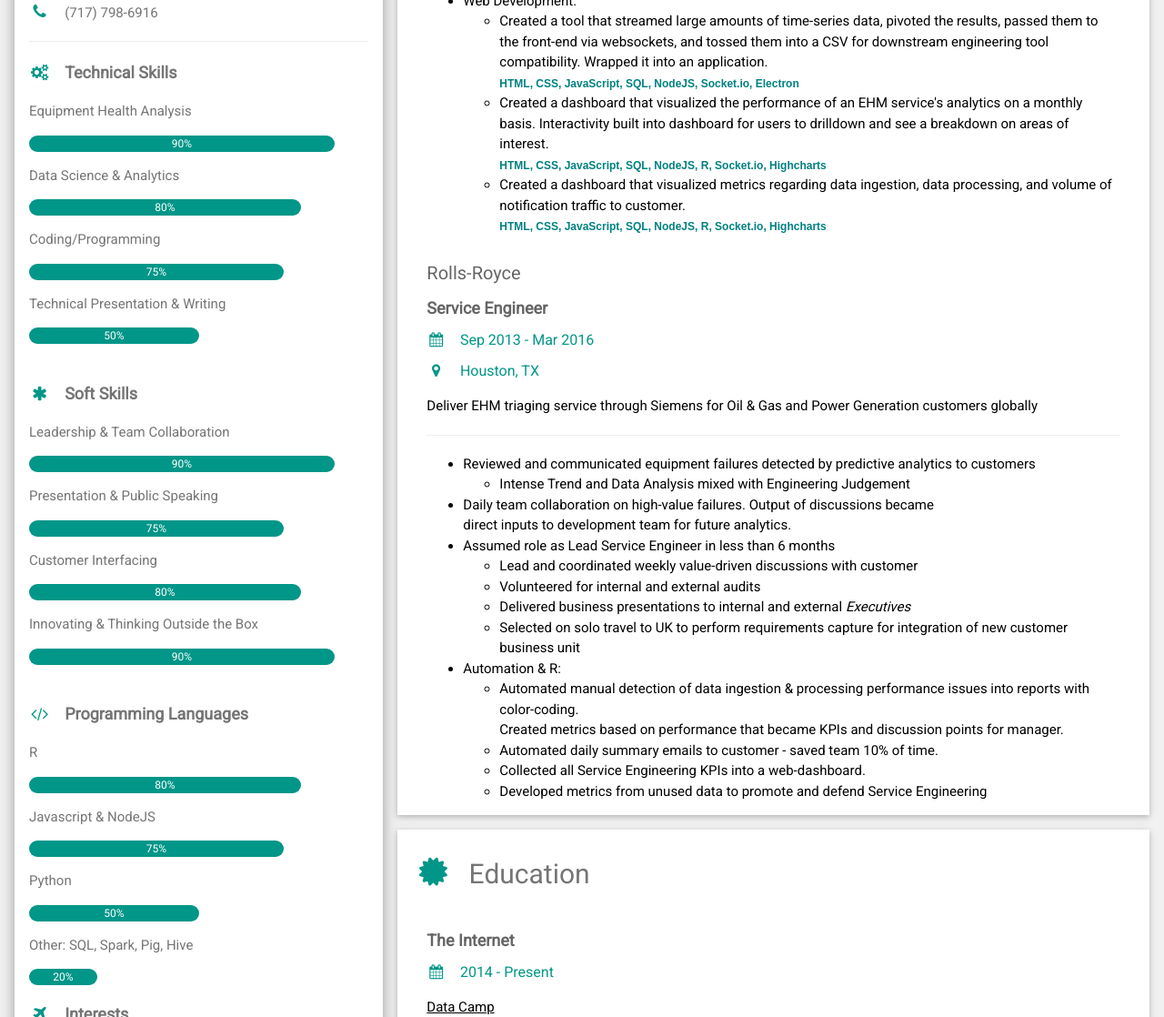
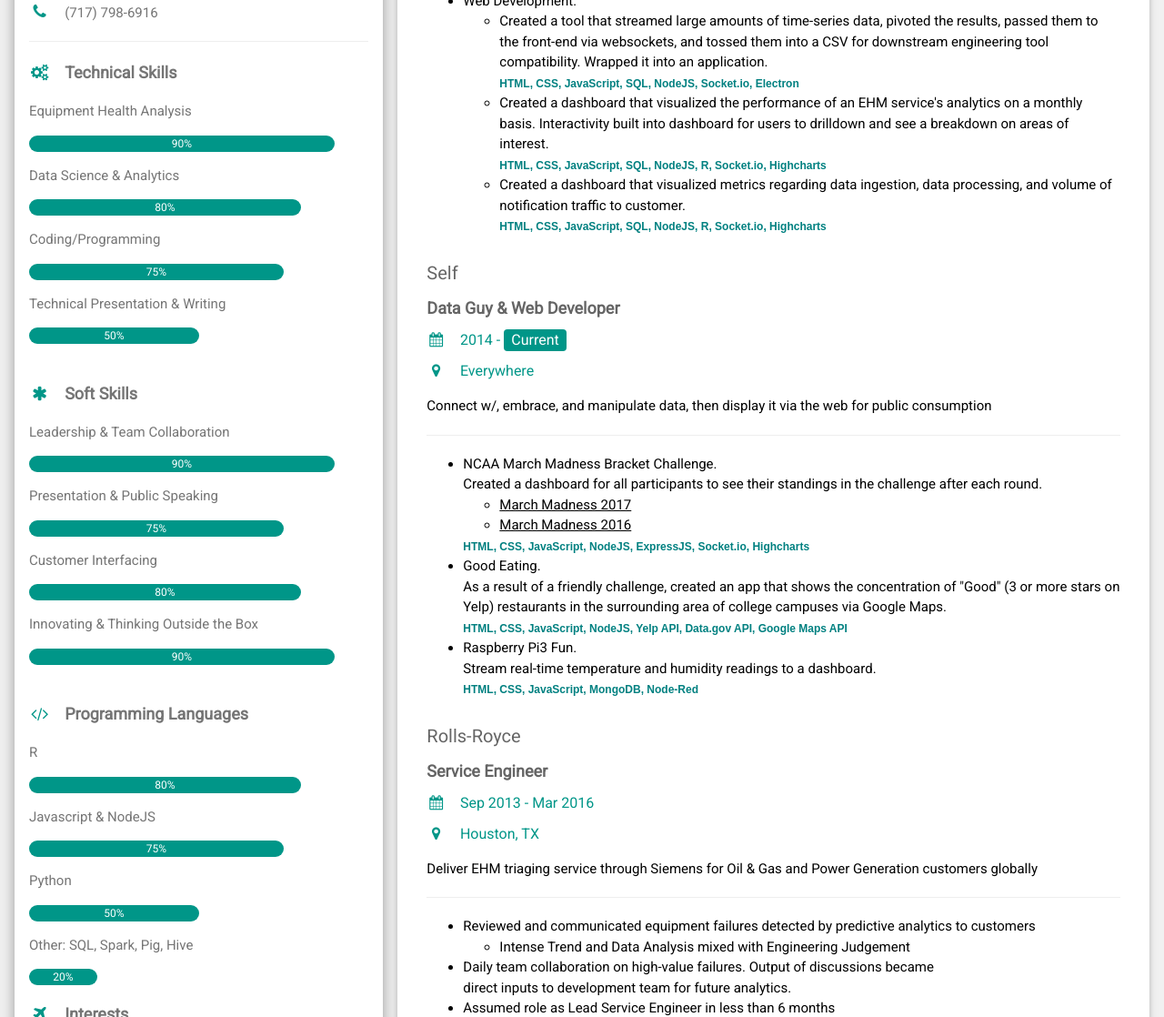
Before and after one commit to gclarkjr5/gclarkjr5.github.io, a plain HTML site: page Resume/resume.html in a window 1280 px wide. Shown: the part 707-1825 px from the top of the page at 91% size. Drawn offline with nearby package versions, Linux system fonts and the light colour scheme.

Commit message:
Updated MM2017 links and brushed up resume

```diff
--- a/Resume/resume.html
+++ b/Resume/resume.html
@@ -1,109 +1,3 @@
-<!--
-<!DOCTYPE html>
-<html>
-
-<head>
-    <meta charset="utf-8">
-    <meta http-equiv="X-UA-Compatible" content="IE=edge">
-    <title>Gary Clark - Creative Thinking</title>
-    <meta name="description" content="">
-    <meta name="viewport" content="width=device-width, initial-scale=1">
-    <meta name="robots" content="all,follow">
--->
-<!-- Bootstrap and Font Awesome css-->
-<!-- we use cdn but you can also include local files located in css directory-->
-<!--    <link rel="stylesheet" href="http://maxcdn.bootstrapcdn.com/font-awesome/4.3.0/css/font-awesome.min.css">-->
-<!--    <link rel="stylesheet" href="public/css/themify-icons.css">-->
-<!--    <link rel="stylesheet" href="http://maxcdn.bootstrapcdn.com/bootstrap/3.3.2/css/bootstrap.min.css">-->
-<!-- Google fonts - Roboto Condensed for headings, Open Sans for copy-->
-<!--    <link rel="stylesheet" href="http://fonts.googleapis.com/css?family=Roboto+Condensed:300,700%7COpen+Sans:300,400,700">-->
-<!-- theme stylesheet-->
-<!--    <link rel="stylesheet" href="public/css/style.default.css" id="theme-stylesheet">-->
-<!-- Custom stylesheet - for your changes-->
-<!--    <link rel="stylesheet" href="../public/css/resume.css">-->
-<!-- Favicon-->
-<!--    <link rel="shortcut icon" href="favicon.png">-->
-<!-- Tweaks for older IEs-->
-<!--    [if lt IE 9]>-->
-<!--
-        <script src="https://oss.maxcdn.com/html5shiv/3.7.2/html5shiv.min.js"></script>
-        <script src="https://oss.maxcdn.com/respond/1.4.2/respond.min.js"></script><![endif]
-</head>
--->
-
-<!--
-<body data-spy="scroll" data-target="#navigation" data-offset="120">
-    <div class="container">
-
-        <section id="intro">
-            <div class="container">
-                <div class="col-md-9">
-                    <p>Gary Lewis Clark Jr.</p>
-                    <p>Engineer &amp; Soccer Enthusiast</p>
-                    <div class="row">
-                        <div class="col-sm-4">
-                            <p><i class="fa fa-google"></i> gclarkjr5@gmail.com</p>
-                        </div>
-                        <div class="col-sm-4">
-                            <p><i class="fa fa-linkedin-square"></i> https://www.linkedin.com/in/gclarkjr5</p>
-                        </div>
-                        <div class="col-sm-4">
-                            <p><i class="fa fa-github"></i> gclarkjr5.github.io</p>
-                        </div>
-                    </div>
-                </div>
-                <div class="col-md-3">
-                    <img src="/public/img/template-homepage.png">
-                </div>
-            </div>
-        </section>
-    </div>
-    <div class="container">
-        <div class="col-md-8">
-
-
-
-            <section id="myLife">
-                <div class="container">
-                    <p>Here I can show a quick plot about how the time in my life is split up</p>
-                </div>
-            </section>
-            </div>
-            <div class="col-md-4">
-
-                <section id="lifePhilosophy">
-                    <div class="container">
-                        <p>I could potentially put a quick quote here but maybe something else</p>
-                    </div>
-                </section>
-
-                <section id="strengths">
-                    <div class="container">
-                        <p>List my strengths here</p>
-                    </div>
-                </section>
-
-                <section id="skills">
-                    <div class="container">
-                        <p>Whate are some other skills i possess</p>
-                    </div>
-                </section>
-
-                <section id="education">
-                    <div class="container">
-                        <p>List education stuff here</p>
-                    </div>
-                </section>
-            </div>
-        </div>
-    </div>
-
-
-</body>
-
-</html>
--->
-
 <!DOCTYPE html>
 <html>
 <title>Resume - Gary Clark</title>
@@ -124,7 +18,7 @@
         font-family: "Roboto", sans-serif
     }
 
-    .w3-container > h1 {
+    .w3-container>h1 {
         color: white;
     }
 
@@ -282,11 +176,13 @@
                     <h2 class="w3-text-grey w3-padding-16"><i class="fa fa-suitcase fa-fw w3-margin-right w3-xxlarge w3-text-teal"></i>Work Experience</h2>
                     <div class="w3-container">
                         <h4 class="w3-opacity">Rolls-Royce</h4>
-                        <h5 class="w3-opacity"><b>Performance & Reliability Engineer</b></h5>
+                        <h5 class="w3-opacity"><b>Data Engineer</b></h5>
                         <h6 class="w3-text-teal"><i class="fa fa-calendar fa-fw w3-margin-right"></i>Mar 2016 - <span class="w3-tag w3-teal w3-round">Current</span></h6>
                         <h6 class="w3-text-teal"><i class="fa fa-map-marker fa-fw w3-margin-right"></i>Houston, TX</h6>
 
-                        <p>Establish, build, and manage an Equipment Health Monitoring (EHM) platform for internal &amp; external customers</p>
+                        <p>Establish, build, and manage an Equipment Health Monitoring (EHM) platform for internal &amp; external
+                            customers
+                        </p>
                         <hr>
                         <ul id=PRE>
                             <li>
@@ -311,7 +207,8 @@
                                         Anchor Handling and Tug Systems
                                     </li>
                                     <li>
-                                        Conducted exploratory analysis of data, used data to build models of healthy equipment behavior & implemented best-fit predictive techniques for failure detection.
+                                        Conducted exploratory analysis of data, used data to build models of healthy equipment behavior & implemented best-fit predictive
+                                        techniques for failure detection.
                                     </li>
                                 </ul>
                             </li>
@@ -339,18 +236,57 @@
                                 Web Development:
                                 <ul>
                                     <li>
-                                        Created a tool that streamed large amounts of time-series data, pivoted the results, passed them to the front-end via websockets, and tossed them into a CSV for downstream engineering tool compatibility. Wrapped it into an application. </br>
+                                        Created a tool that streamed large amounts of time-series data, pivoted the results, passed them to the front-end via websockets,
+                                        and tossed them into a CSV for downstream engineering tool compatibility. Wrapped
+                                        it into an application. </br>
                                         <span class="languages"><b>HTML, CSS, JavaScript, SQL, NodeJS, Socket.io, Electron</b></span>
                                     </li>
                                     <li>
-                                        Created a dashboard that visualized the performance of an EHM service's analytics on a monthly basis. Interactivity built into dashboard for users to drilldown and see a breakdown on areas of interest. </br>
+                                        Created a dashboard that visualized the performance of an EHM service's analytics on a monthly basis. Interactivity built
+                                        into dashboard for users to drilldown and see a breakdown on areas of interest. </br>
                                         <span class="languages"><b>HTML, CSS, JavaScript, SQL, NodeJS, R, Socket.io, Highcharts</b></span>
                                     </li>
                                     <li>
-                                        Created a dashboard that visualized metrics regarding data ingestion, data processing, and volume of notification traffic to customer. </br>
+                                        Created a dashboard that visualized metrics regarding data ingestion, data processing, and volume of notification traffic
+                                        to customer. </br>
                                         <span class="languages"><b>HTML, CSS, JavaScript, SQL, NodeJS, R, Socket.io, Highcharts</b></span>
                                     </li>
                                 </ul>
+                            </li>
+                        </ul>
+                    </div>
+                    <div class="w3-container">
+                        <h4 class="w3-opacity">Self</h4>
+                        <h5 class="w3-opacity"><b>Data Guy & Web Developer</b></h5>
+                        <h6 class="w3-text-teal"><i class="fa fa-calendar fa-fw w3-margin-right"></i>2014 - <span class="w3-tag w3-teal w3-round">Current</span></h6>
+                        <h6 class="w3-text-teal"><i class="fa fa-map-marker fa-fw w3-margin-right"></i>Everywhere</h6>
+
+                        <p>Connect w/, embrace, and manipulate data, then display it via the web for public consumption</p>
+                        <hr>
+                        <ul>
+                            <li>
+                                NCAA March Madness Bracket Challenge.</br> Created a dashboard for all participants to see their standings in the challenge after
+                                each round.
+                                <ul>
+                                    <li>
+                                        <a href="http://marchmadness-2017.herokuapp.com/">March Madness 2017</a>
+                                    </li>
+                                    <li>
+                                        <a href="../MarchMadness/index.html">March Madness 2016</a>
+                                    </li>
+                                </ul>
+                                <!--</br>-->
+                                <span class="languages"><b>HTML, CSS, JavaScript, NodeJS, ExpressJS, Socket.io, Highcharts</b></span>
+
+                            </li>
+                            <li>
+                                Good Eating.</br> As a result of a friendly challenge, created an app that shows the concentration of "Good" (3 or more
+                                stars on Yelp) restaurants in the surrounding area of college campuses via Google Maps.</br>
+                                <span class="languages"><b>HTML, CSS, JavaScript, NodeJS, Yelp API, Data.gov API, Google Maps API</b></span>
+                            </li>
+                            <li>
+                                Raspberry Pi3 Fun.</br> Stream real-time temperature and humidity readings to a dashboard. </br>
+                                <span class="languages"><b>HTML, CSS, JavaScript, MongoDB, Node-Red</b></span>
                             </li>
                         </ul>
                     </div>
@@ -412,34 +348,6 @@
                             </li>
                         </ul>
                     </div>
-                    <!--
-                    <div class="w3-container">
-                        <h5 class="w3-opacity"><b>Project Lead</b></h5>
-                        <h6 class="w3-text-teal"><i class="fa fa-calendar fa-fw w3-margin-right"></i>Aug 2012 - Apr 2012</h6>
-                        <h6 class="w3-text-teal"><i class="fa fa-map-marker fa-fw w3-margin-right"></i>Washington, D.C.</h6>
-
-                        <p>Develop benchmark prototype of Electric Vehicle Battery Swapping</p>
-                        <br>
-                    </div>
-                    <div class="w3-container">
-                        <h5 class="w3-opacity"><b>Team Lead</b></h5>
-                        <h6 class="w3-text-teal"><i class="fa fa-calendar fa-fw w3-margin-right"></i>Aug 2012 - Dec 2012</h6>
-                        <h6 class="w3-text-teal"><i class="fa fa-map-marker fa-fw w3-margin-right"></i>Washington, D.C.</h6>
-                        <p>Team collaboration on a global scale to design best new concept for GM ENV 2.0</br>
-                            Participating universities: Howard University, Virginia Tech, Darmstadt University, Shanghai University, </br>
-                            and Monterrey University</p>
-                        <br>
-                    </div>
-                    <div class="w3-container">
-                        <h5 class="w3-opacity"><b>Aftermarket Performance Engineering Intern</b></h5>
-                        <h6 class="w3-text-teal"><i class="fa fa-calendar fa-fw w3-margin-right"></i>May 2012 - Aug 2012</h6>
-                        <h6 class="w3-text-teal"><i class="fa fa-map-marker fa-fw w3-margin-right"></i>Indianapolis, IN</h6>
-
-                        <p>Deliver process improvements for aftermarket Equipment Health Montoring (EHM) of AE-2100D3 &</br>
-                            AE-2100A turbo-props</p>
-                        <br>
-                    </div>
--->
                 </div>
 
                 <div class="w3-container w3-card-2 w3-white">
```
Also changed, not shown: index.html (+1 -1 lines), public/css/custom.css (+14 -2 lines).
